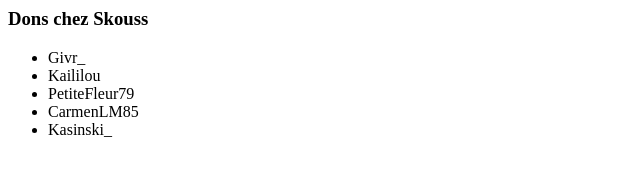
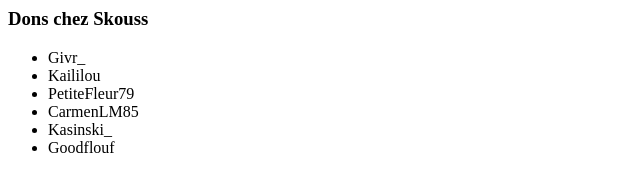
Before and after one commit to daalvehn/daalvehn.github.io, a plain HTML site: page index.html in a window 1280 px wide. Shown: the full height of the page, 0-640 px from the left. Drawn offline with Linux system fonts and the light colour scheme.

Commit message:
Update index.html

```diff
--- a/index.html
+++ b/index.html
@@ -6,5 +6,6 @@
     <li>PetiteFleur79</li>
     <li>CarmenLM85</li>
     <li>Kasinski_</li>
+    <li>Goodflouf</li>
   </ul>
 </html>
```
